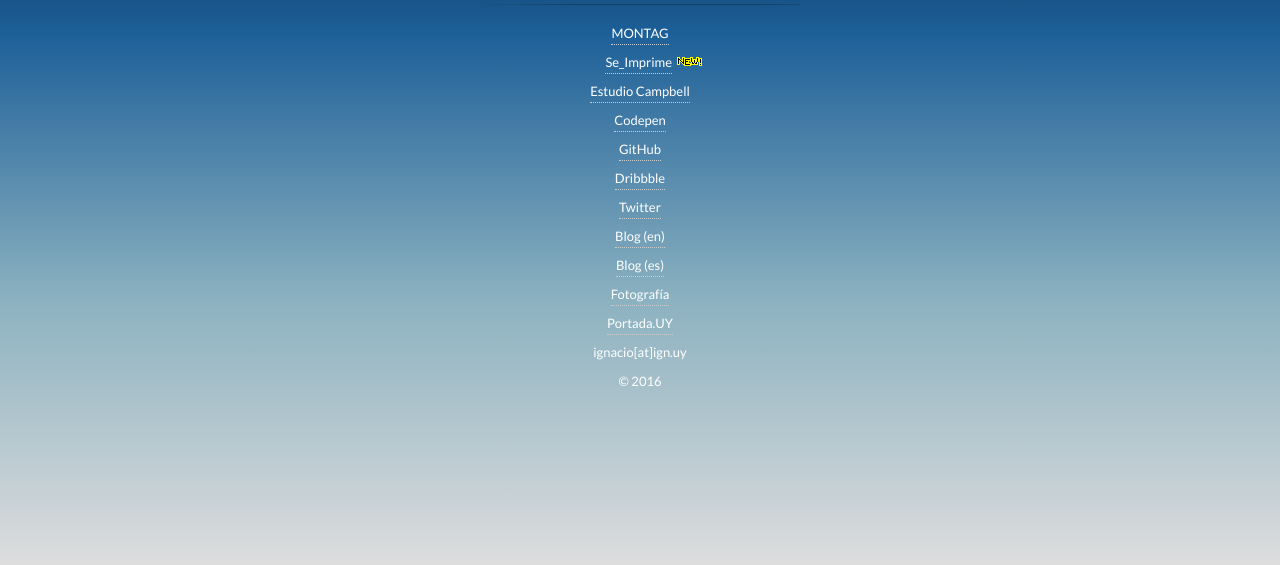
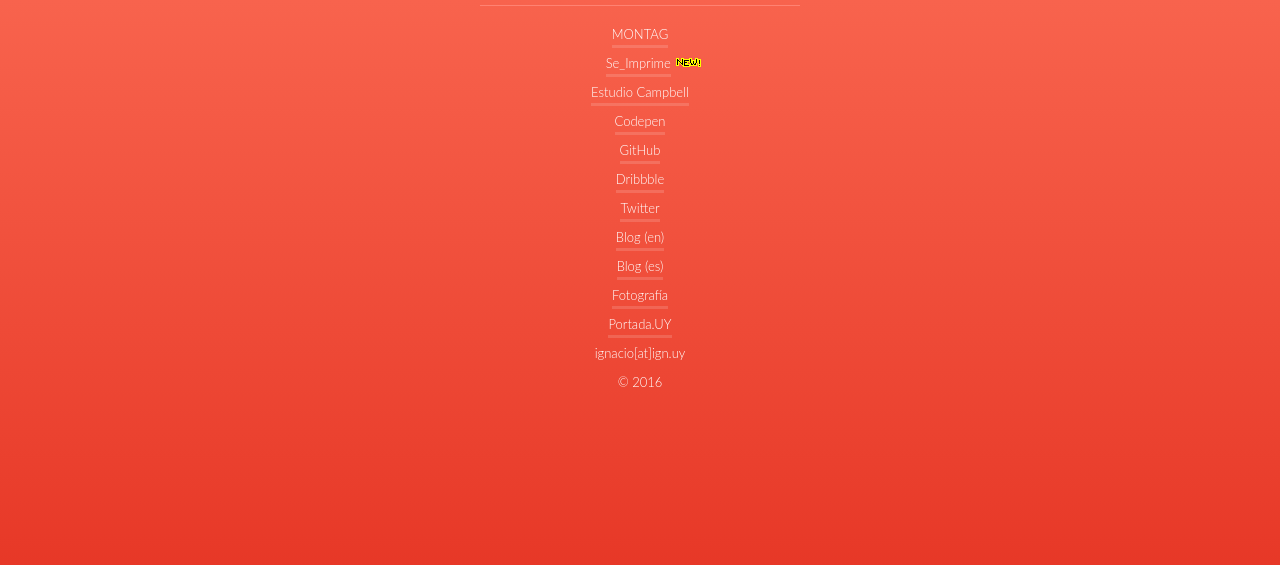
Before and after one commit to iign/ign, a website: page index.html in a window 1280 px wide. Shown: the part 235-800 px from the top of the page. Drawn offline with Linux system fonts and the light colour scheme.

Commit message:
style update

```diff
--- a/index.html
+++ b/index.html
@@ -9,7 +9,7 @@
       <meta name="Robots" content="index, follow">
       <meta name="viewport" content="width=device-width, initial-scale=1">
       <link rel="stylesheet" href="css/styles.css">
-      <link href='http://fonts.googleapis.com/css?family=Lato:300,400,700,400italic' rel='stylesheet' type='text/css'>
+      <link href="https://fonts.googleapis.com/css?family=Raleway:300,400,700" rel="stylesheet">
       <!--[if lt IE 9]><script src="http://html5shim.googlecode.com/svn/trunk/html5.js"></script><![endif]-->
   </head>
 
--- a/sass/styles.scss
+++ b/sass/styles.scss
@@ -6,11 +6,12 @@
 }
 
 body {
-  background: linear-gradient(0deg, #DDD, #8BB1C0, #1C5F98, #00020C);
+  background: linear-gradient(to top, #e73827, #ff755d);
   background-repeat: no-repeat;
   margin:0 auto;
   text-align: center;
-  font-family: 'Lato', sans-serif;
+  font-family: 'Raleway', sans-serif;
+  font-weight: 300;
   color: white;
   background-attachment: fixed;
 }
@@ -18,7 +19,7 @@
 a{
   color: white;
   &:hover, &:active{
-    color: #DE6C83;
+    color: #fff;
   }
 }
 
@@ -78,7 +79,7 @@
 }
 .line{
   margin:20px auto;
-  background: url(../images/img_line.png) no-repeat;
+  border-bottom: 1px solid #ff8272;
   height:1px;
 }
 .text2 {
@@ -96,8 +97,13 @@
 }
 .textnormal a{
   text-decoration:none;
-  border-bottom: 1px dotted #CCC;
+  border-bottom: 3px solid rgba(255, 255, 255, 0.15);
   padding-bottom: 3px;
+  transition: 200ms;
+  &:hover{
+    border-bottom: 3px solid #fff;
+    transition: 200ms;
+  }
 }
 
 .subtitle{
```
Also changed, not shown: css/styles.css, 1 other file.
